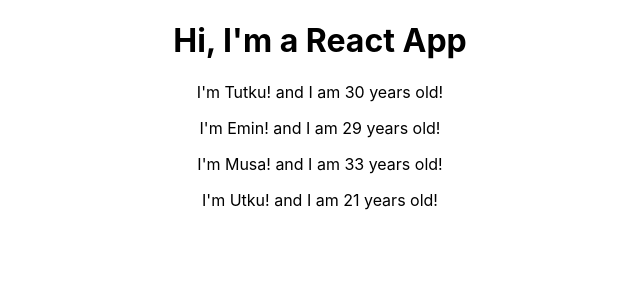
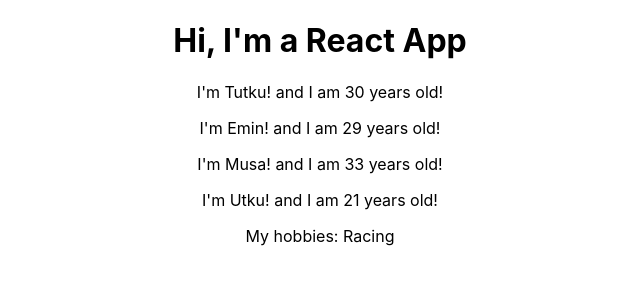
Before and after one commit to tutkuince/react-complete-guide, a React (Create React App) app: page / in a window 1280 px wide. Shown: the top 300 px of the page, without its empty margins (320-960 px from the left). Built offline with nearby package versions, Linux system fonts and the light colour scheme.

Commit message:
Working With Children Props

```diff
--- a/src/Person/Person.js
+++ b/src/Person/Person.js
@@ -9,7 +9,14 @@
     // without curly braces 'Math.floor(Math.random() * 30)' compiles like a text
     // We need curly braces for dynamic content
 
-    return <p>I'm {props.name}! and I am {props.age} years old!</p>
+    // return <p>I'm {props.name}! and I am {props.age} years old!</p>
+
+    return (
+        <div>
+            <p>I'm {props.name}! and I am {props.age} years old!</p>
+            <p>{props.children}</p>
+        </div>
+    )
 };
 
 export default person;
```
